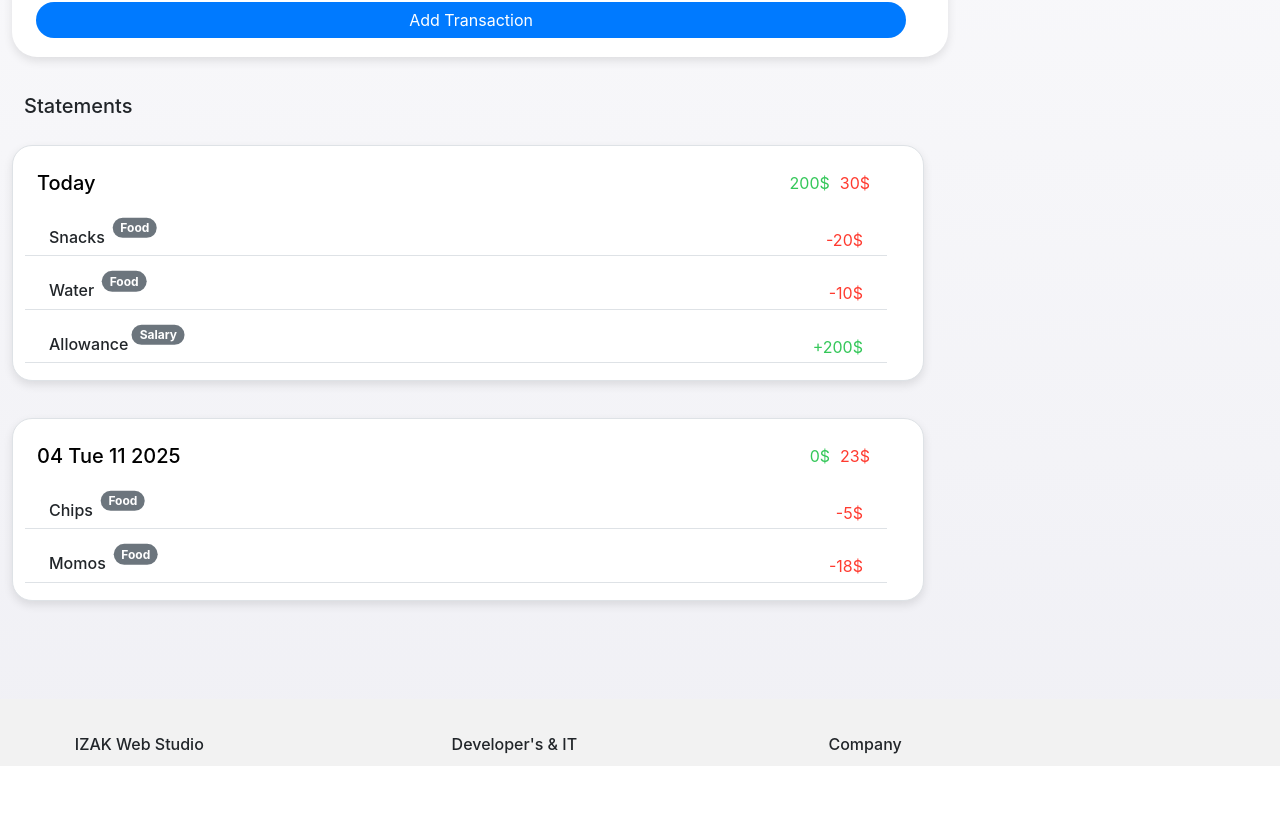
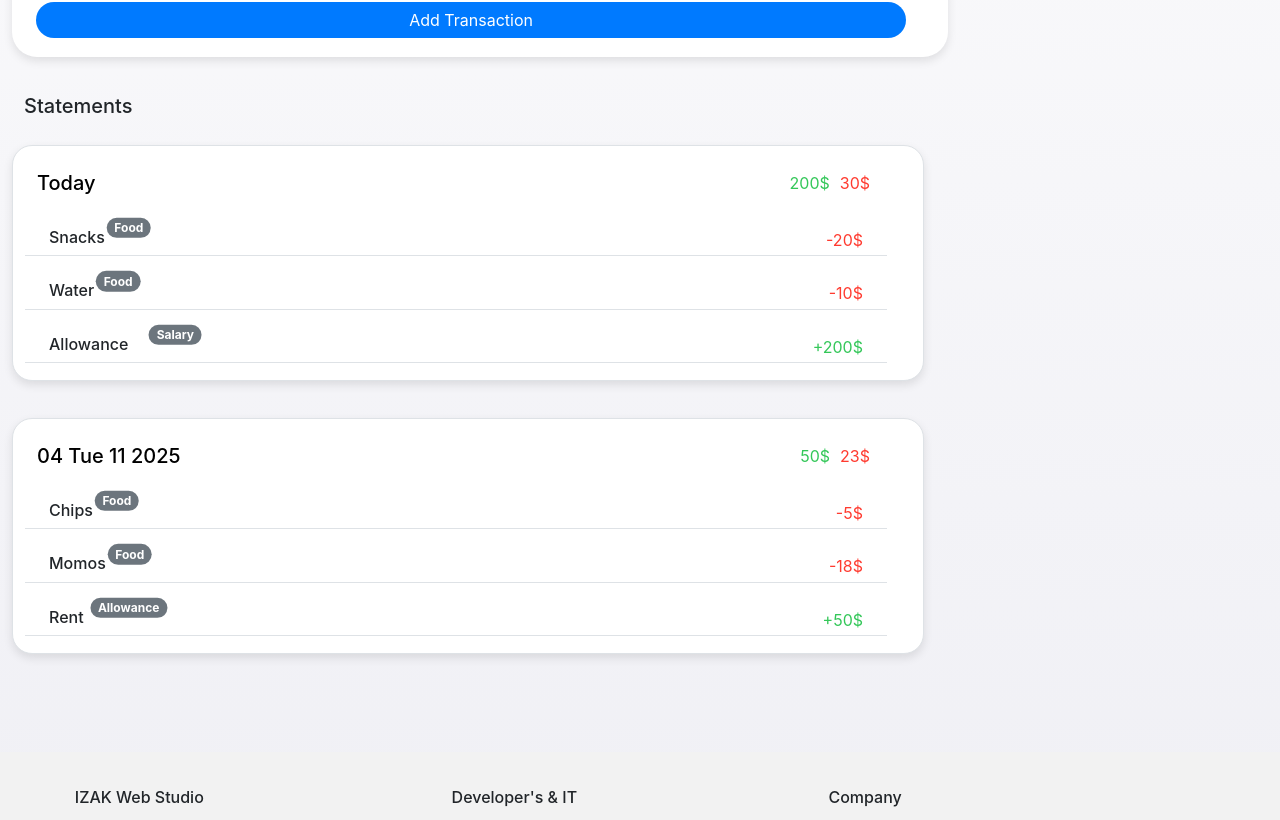
Before and after one commit to Aaris-Kazi/Money-Manager, a React (Create React App) app: page /dashboard in a window 1280 px wide. Shown: the part 782-1602 px from the top of the page. Before the commit the page ends 1548 px from the top, so only its background shows below. Built offline with nearby package versions, Linux system fonts and the light colour scheme.

Commit message:
UPDATE/ FIX:: fixing the left margin

```diff
--- a/src/component/Statement.js
+++ b/src/component/Statement.js
@@ -2,12 +2,23 @@ const Statement = ({ amount, symbol, note, category }) => {
 
     // const bg = symbol === "+" ? "bg-greenfade" : "bg-redfade";
     const textColor = symbol === "+" ? "primary" : "danger";
+    let meginLeft = 0;
+    if (category.length < 5) {
+        meginLeft = 20 + category.length;
+    } else {
+        meginLeft = 32 + category.length + note.length;
+    }
+    console.log(note.length);
+    console.log(meginLeft);
+
+
     return (
         // <div className={"row statement-section " + bg}>
         <div className={"row statement-section "}>
             <div className="col-10">
-                <div className="roh7w">
-                    <h6>{note}<span className="position-absolute translate-middle badge popup rounded-pill text-bg-secondary h7">{category}</span></h6>
+                <div className="row">
+
+                    <h6 className="pillmargin">{note}<span className="position-absolute translate-middle badge popup rounded-pill text-bg-secondary h7" style={{"marginLeft": meginLeft + "px"}}>{category}</span></h6>
                 </div>
             </div>
             <div className={"col-2 text-end " + textColor}>{symbol + amount}$</div>
--- a/src/component/style/statements.css
+++ b/src/component/style/statements.css
@@ -42,6 +42,12 @@
 
 }
 
+.pillmargin {
+    margin-right: 10px;
+    position: relative;
+    display: inline-block;
+}
+
 .badge.popup {
     margin-left: 30px;
 }
--- a/src/pages/DashBoard.jsx
+++ b/src/pages/DashBoard.jsx
@@ -18,7 +18,8 @@ const DashBoard = () => {
             ],
             "04 Tue 11 2025": [
                 { amount: 5, symbol: "-", note: "Chips", category: "Food" },
-                { amount: 18, symbol: "-", note: "Momos", category: "Food" }
+                { amount: 18, symbol: "-", note: "Momos", category: "Food" },
+                { amount: 50, symbol: "+", note: "Rent", category: "Allowance" }
             ]
         }
     );
```
